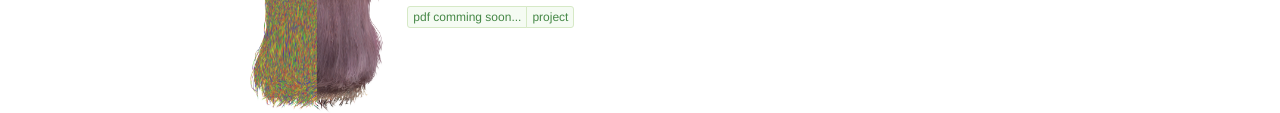
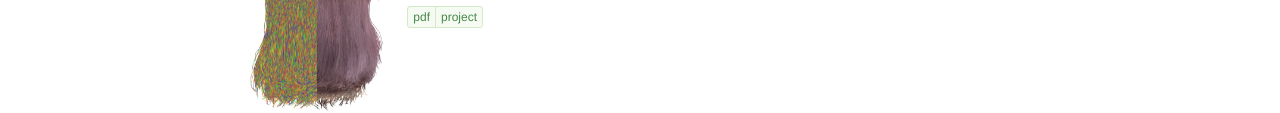
Before and after one commit to HenarDoel/henardoel, a plain HTML site: page index.html in a window 1280 px wide. Shown: the part 652-765 px from the top of the page. Drawn offline with Linux system fonts and the light colour scheme.

Commit message:
add new links to the publication of the new article

```diff
--- a/index.html
+++ b/index.html
@@ -103,7 +103,7 @@
                             <br>
 							<i>COMPUTER AND GRAPHICS and CEIG (Congreso Español de Informática Gráfica), </i> 2025<br>
 							<span class="btn-group btn-group-xs">
-								<a class="btn btn-success" target="_blank" href="files/pape_animacab.pdf">pdf comming soon...</a>
+								<a class="btn btn-success" target="_blank" href="https://www.sciencedirect.com/science/article/abs/pii/S0097849325001025?via%3Dihub">pdf</a>
 								<a class="btn btn-success" target="_blank" href="inedx_cag2025.html">project</a>
 							</span>
 						</td>
```
Also changed, not shown: inedx_cag2025.html (+1 -1 lines).
